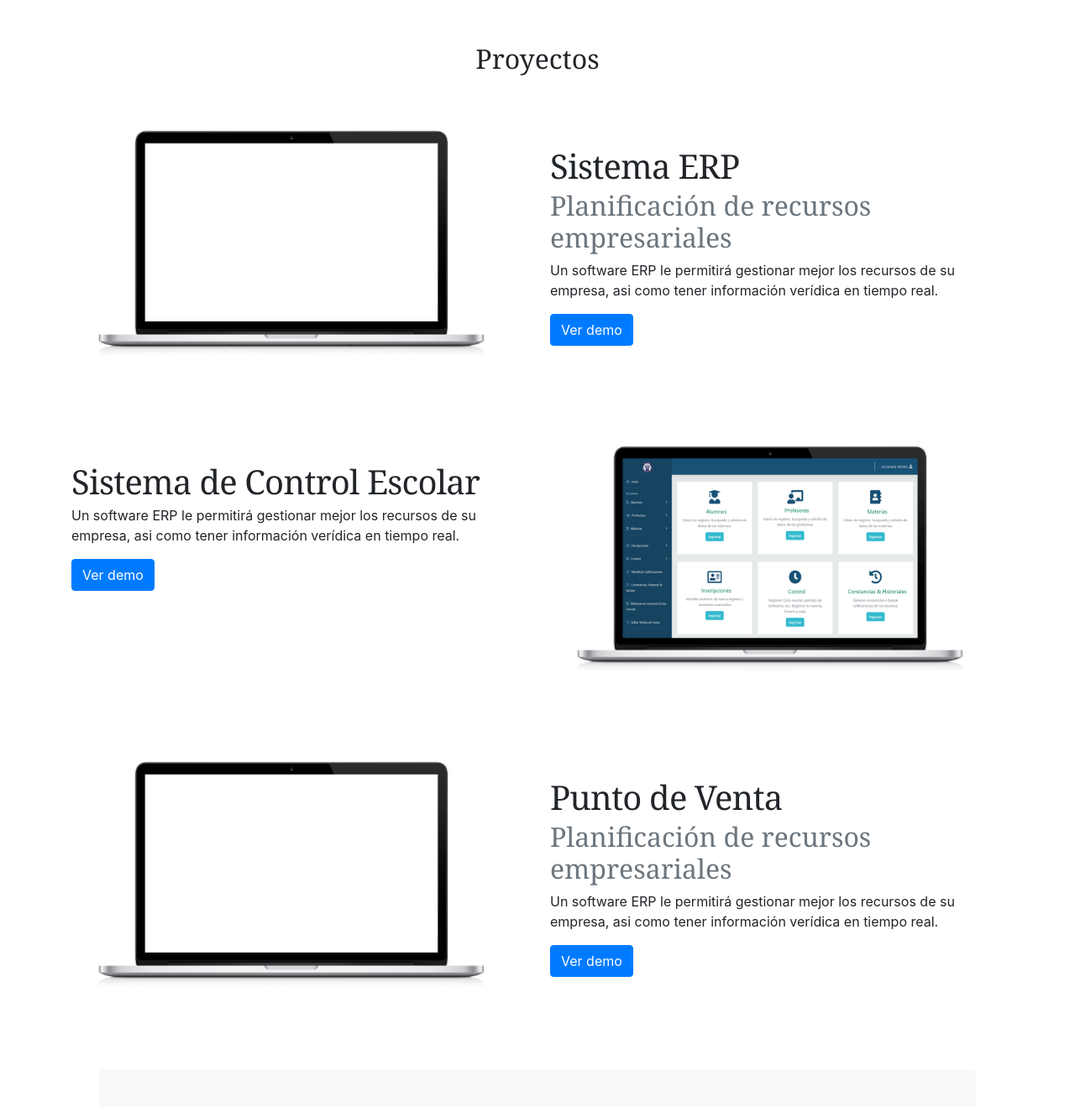
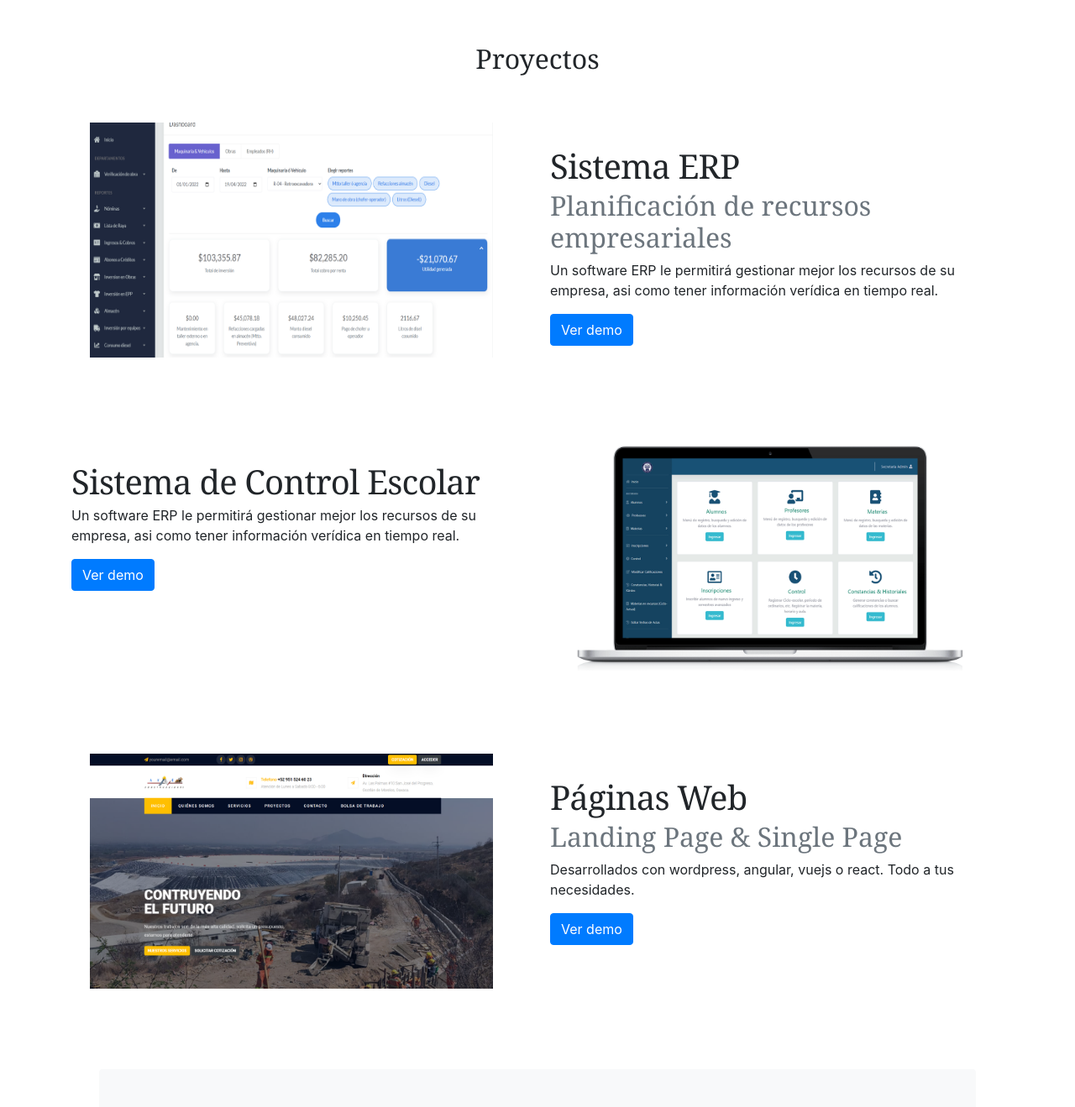
Before and after one commit to jluisito302/portfolio, a plain HTML site: page index.html in a window 1280 px wide. Shown: the part 1117-2436 px from the top of the page at 84% size. Drawn offline with nearby package versions, Linux system fonts and the light colour scheme.

Commit message:
commit 04_05_2022

```diff
--- a/index.html
+++ b/index.html
@@ -1,5 +1,6 @@
 <!DOCTYPE html>
 <html lang="en">
+
 <head>
     <meta charset="UTF-8">
     <meta http-equiv="X-UA-Compatible" content="IE=edge">
@@ -10,6 +11,7 @@
     <link href="https://cdn.jsdelivr.net/npm/bootstrap-icons@1.5.0/font/bootstrap-icons.css" rel="stylesheet" />
     <title>Portafolio José Luis</title>
 </head>
+
 <body>
     <!--
     <nav class="navbar navbar-expand-lg navbar-dark bg-dark fixed-top">
@@ -65,7 +67,7 @@
     <div class="jumbotron text-white rounded" id="about">
         <div class="row">
             <div class="col-lg-4 col-md-6 col-sm-12 text-center pt-5">
-                <img class="mr-3 radius" src="img/yo.jpeg"  width="300" height="300">
+                <img class="mr-3 radius" src="img/yo.jpeg" width="300" height="300">
             </div>
             <div class="col-lg-8 col-md-6 col-sm-12 pt-5">
                 <h1 class="display-4 font-italic">José Luis García</h1>
@@ -104,7 +106,7 @@
         <div class="row text-center pt-5">
             <div class="col-lg-4 col-md-12">
                 <img src="img/laravel.png" alt="" width="100" height="100">
-                <h2 class="mt-2">Laravel -  Php</h2>
+                <h2 class="mt-2">Laravel - Php</h2>
                 <p>Desarrollo de sistemas basados en web (Api - Rest) con el framework Laravel</p>
             </div>
             <div class="col-lg-4 col-md-12">
@@ -122,7 +124,7 @@
         <main role="main" class="container">
             <div class="row">
                 <div class="col-lg-6 col-md-12 col-sm-12 text-center">
-                    <img class="mr-3 mt-5" src="img/laptop-png.png"  width="480" height="280">
+                    <img class="mr-3 mt-5" src="img/erp.png" width="480" height="280">
                 </div>
                 <div class="col-lg-6 col-md-12 col-sm-12">
                     <h2 class="featurette-heading">
@@ -151,22 +153,22 @@
                     <a href="" class="btn btn-primary ">Ver demo</a>
                 </div>
                 <div class="col-lg-6 col-md-12 col-sm-12 text-center">
-                    <img class="mr-3 mt-5" src="img/sicepng.png"  width="480" height="280">
+                    <img class="mr-3 mt-5" src="img/sicepng.png" width="480" height="280">
                 </div>
             </div>
             <div class="row pt-5">
                 <div class="col-lg-6 col-md-12 col-sm-12 text-center">
-                    <img class="mr-3 mt-5" src="img/laptop-png.png"  width="480" height="280">
+                    <img class="mr-3 mt-5" src="img/landing.png" width="480" height="280">
                 </div>
                 <div class="col-lg-6 col-md-12 col-sm-12">
                     <h2 class="featurette-heading">
-                        Punto de Venta
+                        Páginas Web
                     </h2>
                     <h2>
-                        <span class="text-muted pt-2">Planificación de recursos empresariales</span>
+                        <span class="text-muted pt-2">Landing Page & Single Page</span>
                     </h2>
                     <p class="">
-                        Un software ERP le permitirá gestionar mejor los recursos de su empresa, asi como tener información verídica en tiempo real.
+                        Desarrollados con wordpress, angular, vuejs o react. Todo a tus necesidades.
                     </p>
                     <a href="" class="btn btn-primary ">Ver demo</a>
                 </div>
@@ -222,4 +224,5 @@
     <script src="https://code.jquery.com/jquery-3.5.1.slim.min.js" integrity="sha384-DfXdz2htPH0lsSSs5nCTpuj/zy4C+OGpamoFVy38MVBnE+IbbVYUew+OrCXaRkfj" crossorigin="anonymous"></script>
     <script src="https://cdn.jsdelivr.net/npm/bootstrap@4.6.0/dist/js/bootstrap.bundle.min.js" integrity="sha384-Piv4xVNRyMGpqkS2by6br4gNJ7DXjqk09RmUpJ8jgGtD7zP9yug3goQfGII0yAns" crossorigin="anonymous"></script>
 </body>
+
 </html>
```
Also changed, not shown: img/erp.png (added), img/landing.png (added). Lines whose indentation alone changed are shown as unchanged.
